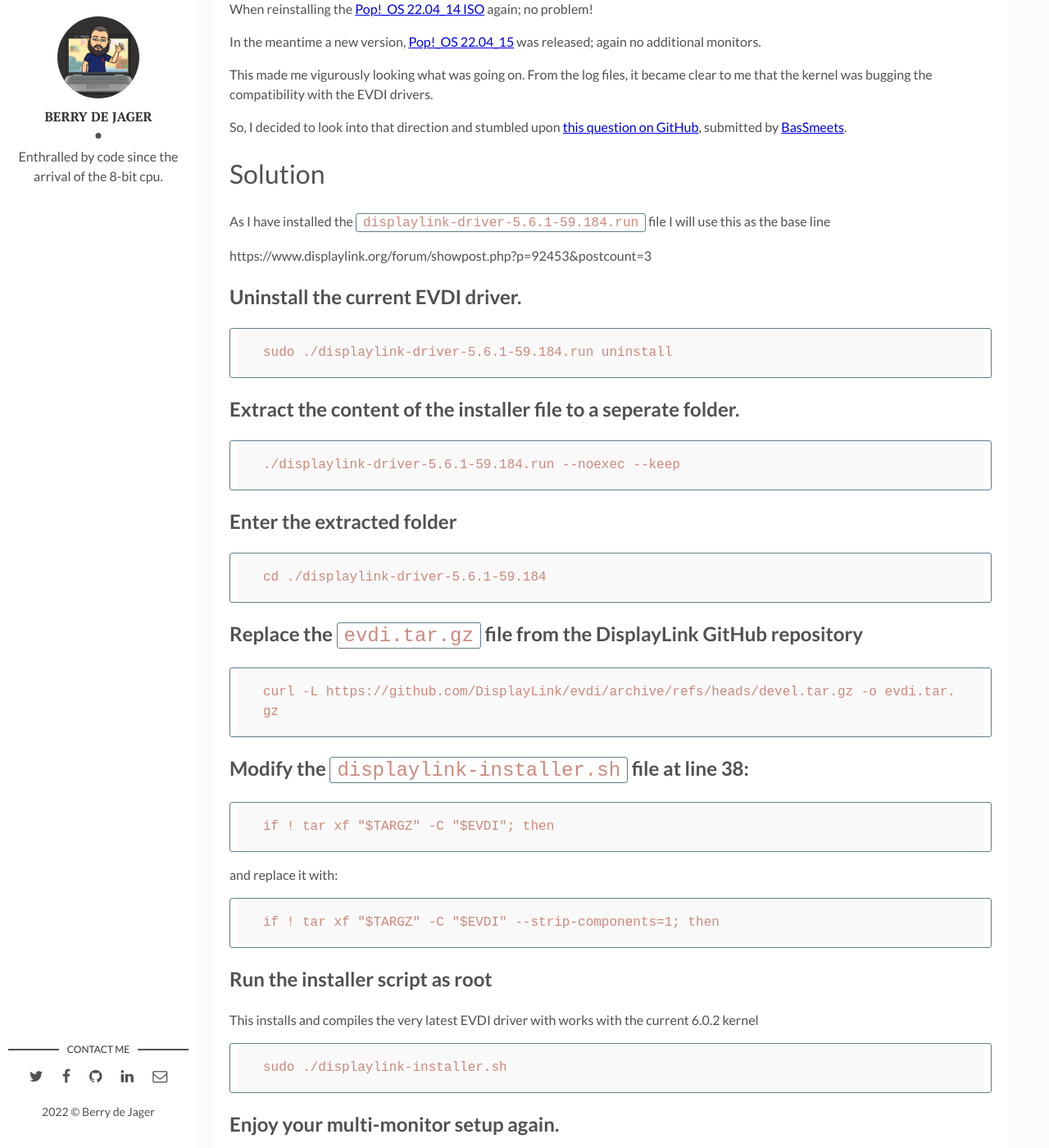
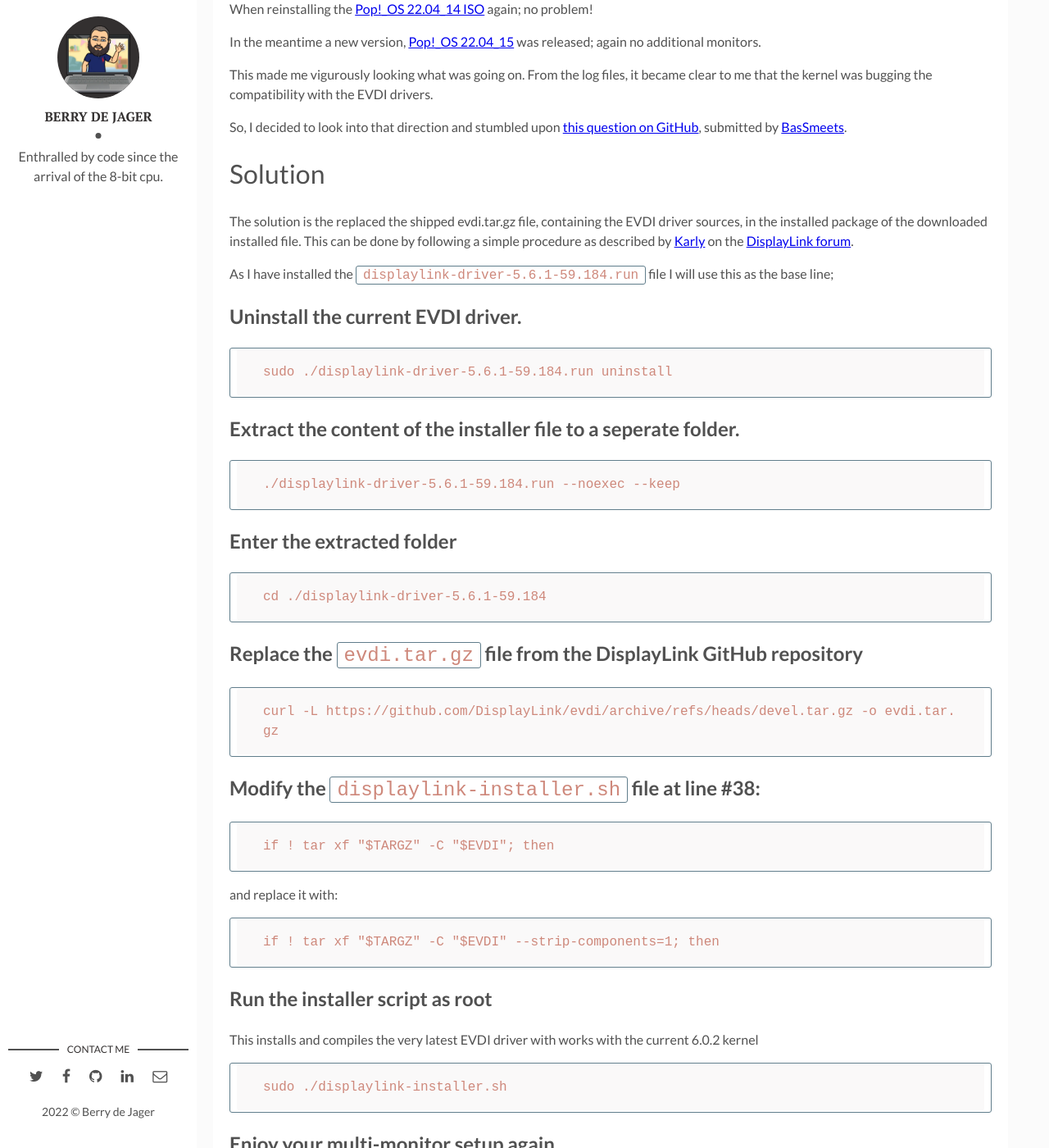
Before and after one commit to berrydejager/code, a Jekyll site: the page built from _posts/2022-10-28-Linux-kernel-evdi.markdown, in a window 1280 px wide and 1400 px high, scrolled down 566 px. Shown: the whole window at 82% size. Built offline with Jekyll 4.4.1, drawn with Linux system fonts in a browser that asks for light colours.

Commit message:
Update 2022-10-28-Linux-kernel-evdi.markdown

```diff
--- a/_posts/2022-10-28-Linux-kernel-evdi.markdown
+++ b/_posts/2022-10-28-Linux-kernel-evdi.markdown
@@ -22,9 +22,9 @@
 
 # Solution
 
-As I have installed the `displaylink-driver-5.6.1-59.184.run` file I will use this as the base line
+The solution is the replaced the shipped evdi.tar.gz file, containing the EVDI driver sources, in the installed package of the downloaded installed file. This can be done by following a simple procedure as described by [Karly](https://www.displaylink.org/forum/member.php?u=23243) on the [DisplayLink forum](https://www.displaylink.org/forum/showpost.php?p=92453&postcount=3).
 
-https://www.displaylink.org/forum/showpost.php?p=92453&postcount=3
+As I have installed the `displaylink-driver-5.6.1-59.184.run` file I will use this as the base line;
 
 ## Uninstall the current EVDI driver.
 
@@ -42,7 +42,7 @@
 
     curl -L https://github.com/DisplayLink/evdi/archive/refs/heads/devel.tar.gz -o evdi.tar.gz
 
-## Modify the `displaylink-installer.sh` file at line 38:
+## Modify the `displaylink-installer.sh` file at line #38:
 
     if ! tar xf "$TARGZ" -C "$EVDI"; then
 
@@ -58,7 +58,7 @@
 
 ## Enjoy your multi-monitor setup again.
 
-![WHOOHOO](linux-kernel-evdi-whoohoo.png)
+![WHOOHOO](assets/img/linux-kernel-evdi-whoohoo.png)
 
 # Gratitude
 
```
